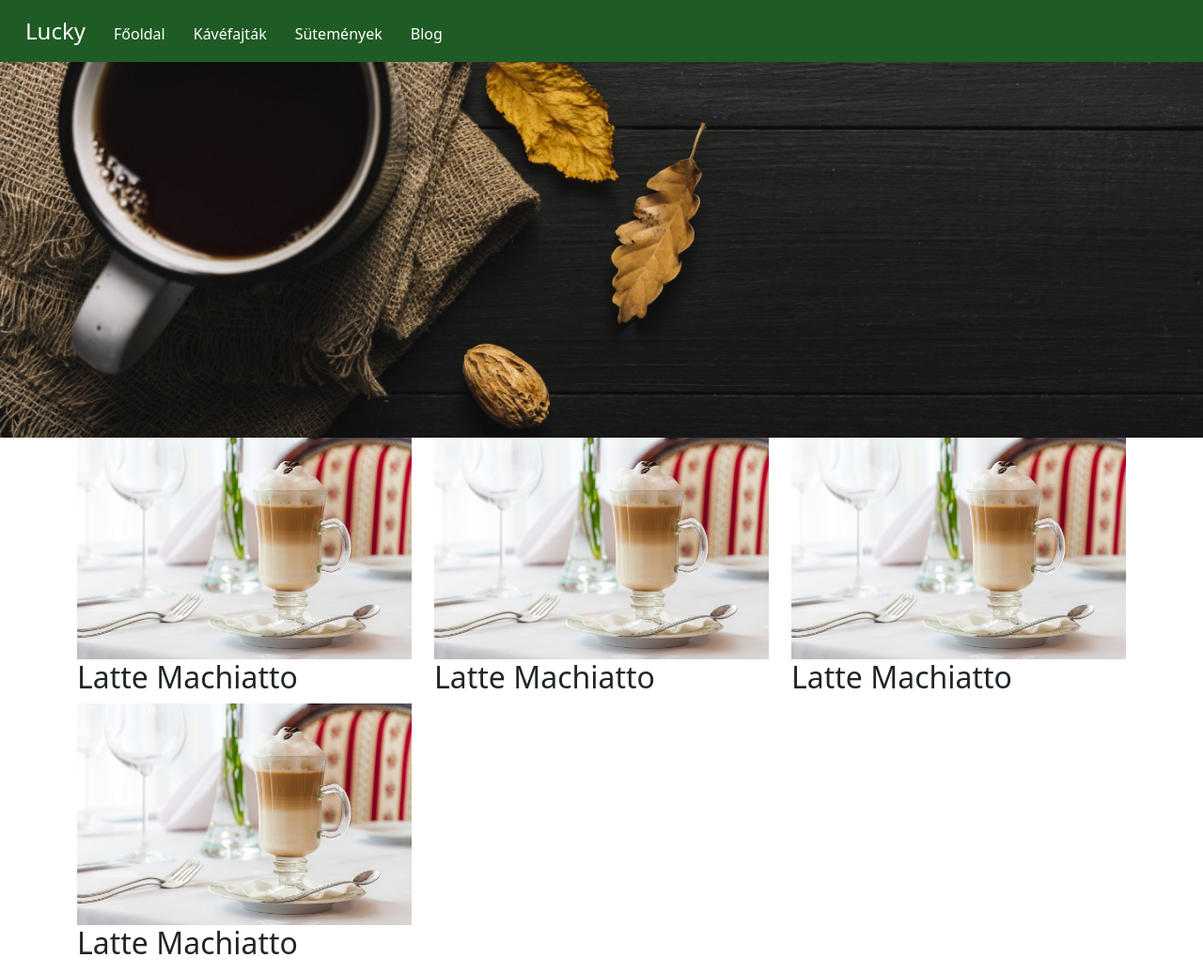
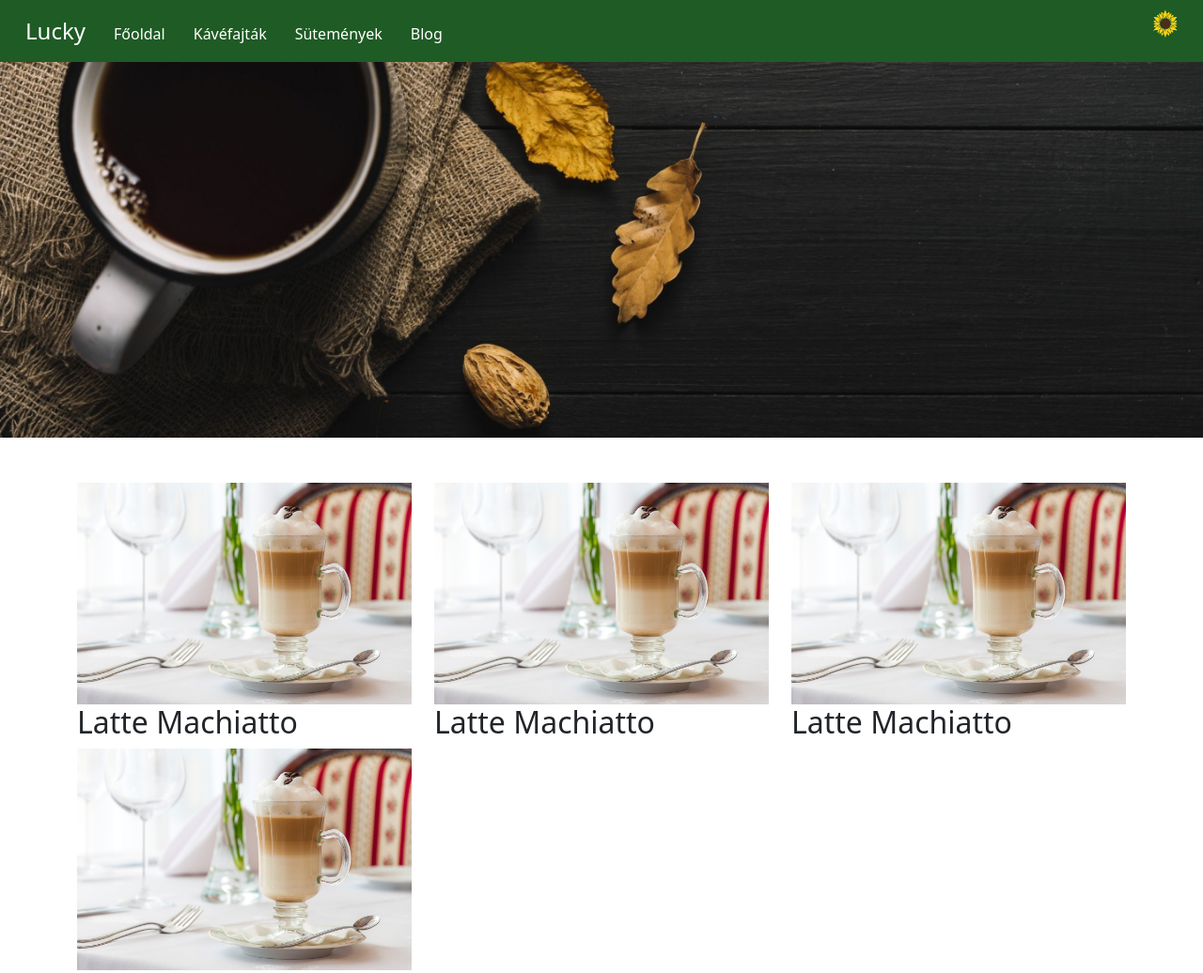
Before and after one commit to gicziAttila/gicziAttila.github.io, a plain HTML site: page HTML/kavefajtak.html in a window 1280 px wide. Shown: the top 1036 px of the page at 94% size. Drawn offline with nearby package versions, Linux system fonts and the light colour scheme.

Commit message:
sunflower html

```diff
--- a/CSS/lucky.css
+++ b/CSS/lucky.css
@@ -46,3 +46,9 @@ nav a:first-child img{
     border-radius: 4px;
     margin-bottom: 1rem;
 }
+.napiajanlat{
+    width: 40px;
+    position: absolute;
+    top: 10px;
+    right: 20px;
+}
--- a/HTML/kavefajtak.html
+++ b/HTML/kavefajtak.html
@@ -29,8 +29,9 @@
         <div class="banner"></div>
 
         <div class="container">
-            <div class="row">
+            <div class="row mt-5">
                 <div class="col-lg-4"><kave>
+                    <img src="../img/sunflower.png" alt="" class="napiajanlat">
                     <img src="../img/coffee/latteMachiatto.jpg" alt="" class="img-fluid">
                     <h2>Latte Machiatto</h2>
                 </kave></div>
```
Also changed, not shown: img/sunflower.png (added).
